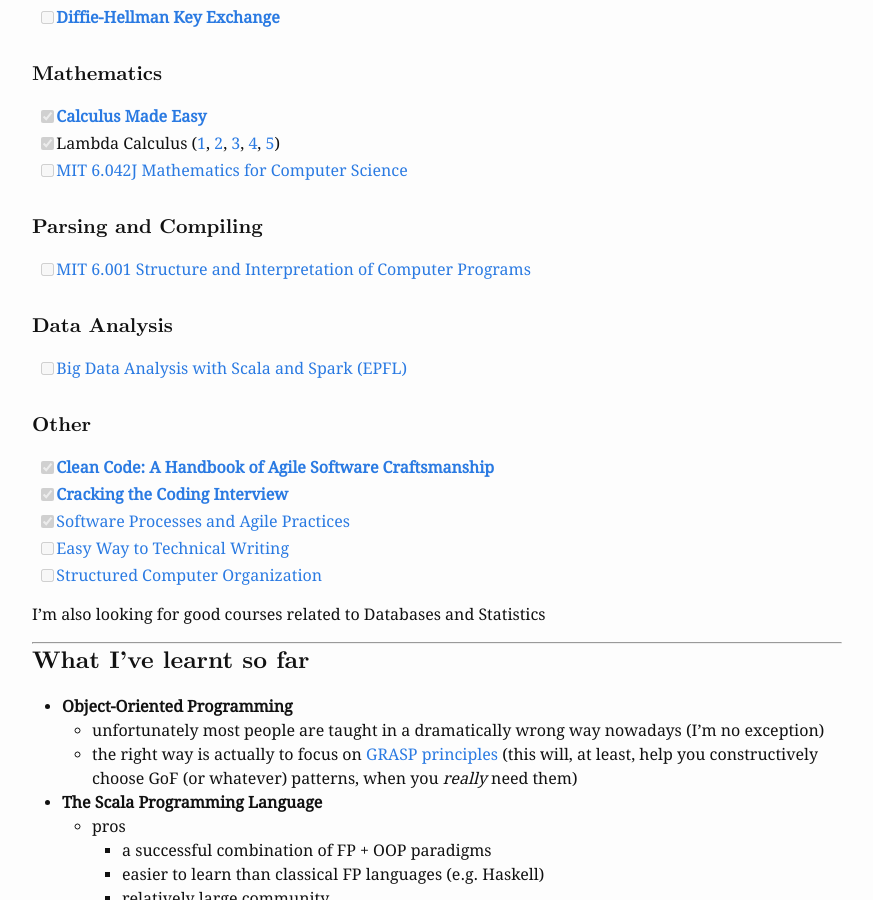
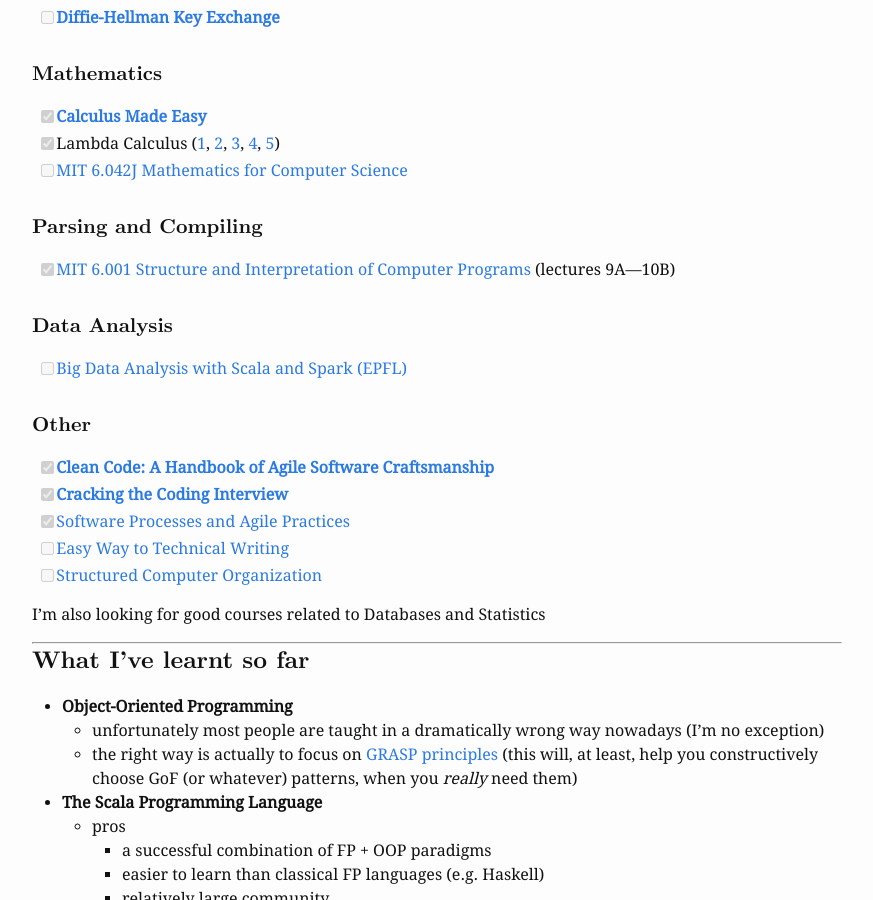
Before and after one commit to alopatindev/alopatindev.github.io, a Jekyll site: the page built from _posts/2016-11-29-self-learning.markdown, in a window 1280 px wide and 900 px high, scrolled down 1405 px. Shown: the whole window, without its empty margins (203-1076 px from the left). Built offline with Jekyll 4.4.1, drawn with Linux system fonts in a browser that asks for light colours; comment, search, counter and statistics services are not loaded.

Commit message:
update 2016-11-29-self-learning

```diff
--- a/_posts/2016-11-29-self-learning.markdown
+++ b/_posts/2016-11-29-self-learning.markdown
@@ -53,7 +53,7 @@
 - [ ][MIT 6.042J Mathematics for Computer Science](https://www.youtube.com/watch?v=L3LMbpZIKhQ&list=PLB7540DEDD482705B)
 
 #### Parsing and Compiling
-- [ ][MIT 6.001 Structure and Interpretation of Computer Programs](https://www.youtube.com/watch?v=2Op3QLzMgSY&list=PL8FE88AA54363BC46)
+- [x][MIT 6.001 Structure and Interpretation of Computer Programs](https://www.youtube.com/watch?v=2Op3QLzMgSY&list=PL8FE88AA54363BC46) (lectures 9A—10B)
 
 #### Data Analysis
 - [ ][Big Data Analysis with Scala and Spark (EPFL)](https://www.coursera.org/learn/big-data-analysys)
```
